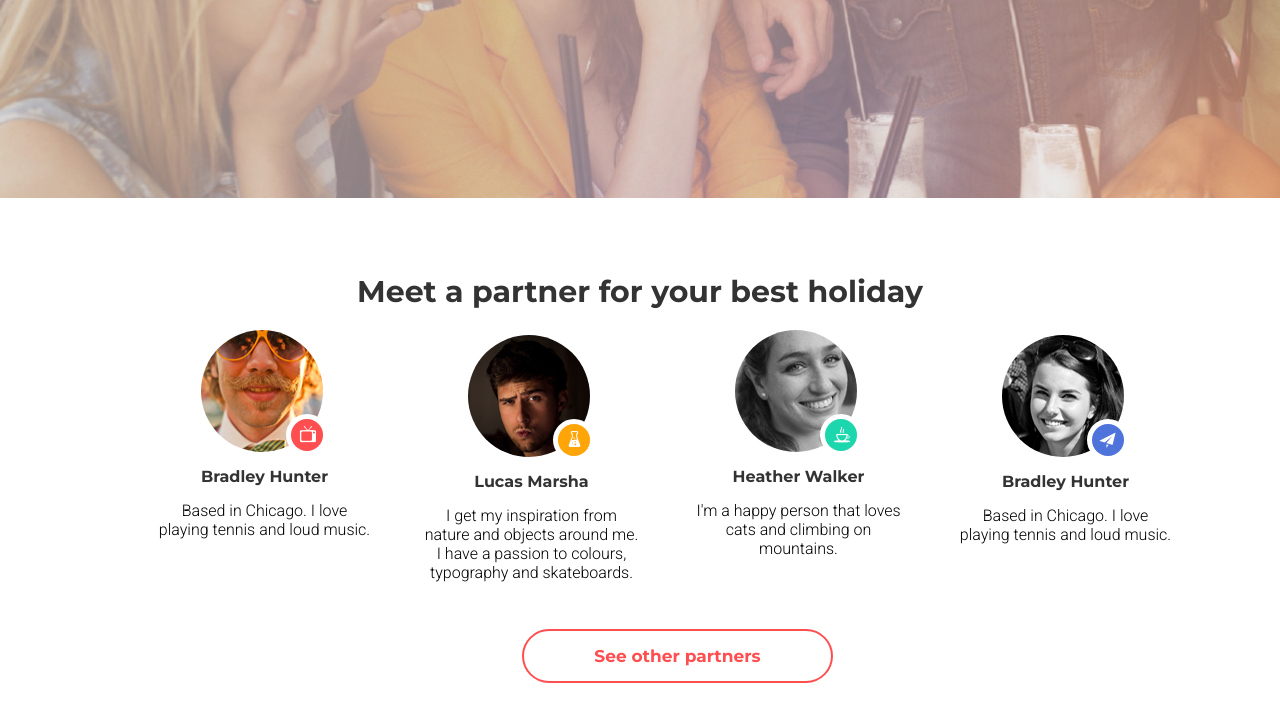
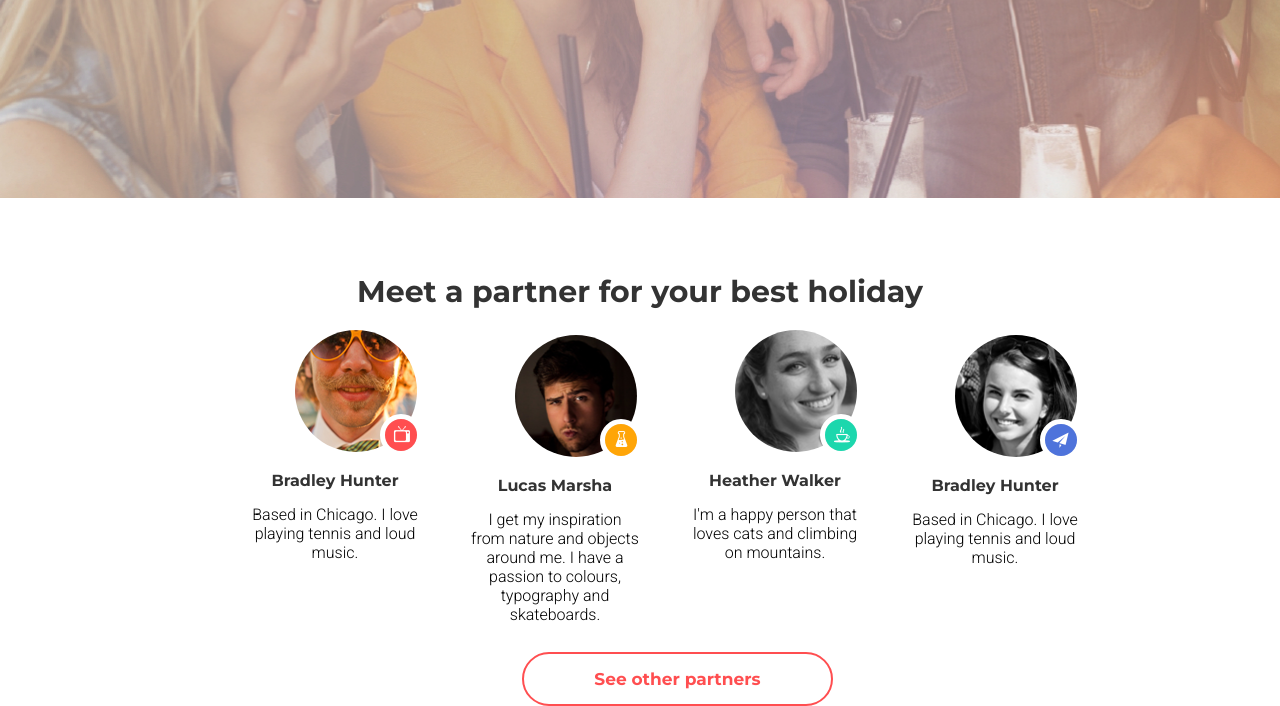
Before and after one commit to BaGreal2/goit-fe-course, a plain HTML site: page homework_08/index.html in a window 1280 px wide. Shown: the part 502-1208 px from the top of the page. Before the commit the page ends 1185 px from the top, so only its background shows below. Drawn offline with Linux system fonts and the light colour scheme.

Commit message:
homework_08-done

```diff
--- a/homework_08/index.css
+++ b/homework_08/index.css
@@ -12,6 +12,8 @@ main {
 }
 .container1 {
         width: 320px;
+        margin: 0 auto;
+        display: block;
 }
 .log {
         display: inline-block;
@@ -34,10 +36,11 @@ main {
         margin-left: 15px;
 }
 .header_top {
-        display: flex;
+    display: flex;
     justify-content: space-between;
     flex-direction: column;
     height: 200px;
+    align-items: center
 }
 .register {
     order: -1;
@@ -58,6 +61,7 @@ main {
         align-items: center;
 }
 .title {
+        margin: 0;
         margin: 30px auto;
         font-family: 'Montserrat', sans-serif;
         font-weight: bold;
@@ -66,6 +70,7 @@ main {
         width: 276px;
 }
 .sub-title {
+        margin: 0;
         margin: 25px auto;
         font-family: 'Roboto', sans-serif;
         font-weight: 300;
@@ -90,6 +95,7 @@ a {
         border: none;
 }
 .button_a {
+        display: block;
         margin-top: 30px;
         padding: 12px;
         background-color: #ff4e50;
@@ -113,28 +119,24 @@ a {
         list-style: none;
 }
 .character {
-        background: url(./img/1.png);
         width: 122px;
         height: 122px;
         border-radius: 100px;
         margin-left: 45px;
 }
 .character2 {
-        background: url(./img/2.png);
         width: 122px;
         height: 122px;
         border-radius: 100px;
         margin-left: 45px;
 }
 .character3 {
-        background: url(./img/3.png);
         width: 122px;
         height: 122px;
         border-radius: 100px;
         margin-left: 45px;
 }
 .character4 {
-        background: url(./img/4.png);
         width: 122px;
         height: 122px;
         border-radius: 100px;
@@ -206,6 +208,7 @@ li {
         display: flex;
         justify-content: center;
         margin-top: 20px;
+        width: 220px;
 }
 .name {
         font-family: 'Montserrat', sans-serif;
@@ -218,7 +221,6 @@ li {
 .description {
         font-family: 'Roboto', sans-serif;
         font-weight: 300;
-        width: 217px;
         text-align: center;
 }
 .alast_button {
@@ -253,6 +255,7 @@ li {
         justify-content: space-between;
         padding-top: 10px;
         flex-direction: row;
+        align-items: start;
     }
     .container1 {
         width: 100vw;
@@ -274,7 +277,7 @@ li {
     }
     .partners_list {
         margin: 0 auto;
-        width: 587px;
+        width: 537px;
     }
     .german {
         margin-top: 0;
@@ -294,9 +297,6 @@ li {
         margin: 0 auto;
     }
     .on-img {
-        display: flex;
-        flex-direction: column;
-        justify-content: center;
     }
     .title2 {
         font-size: 30px;
@@ -321,15 +321,13 @@ li {
     }
 }
 @media (min-width: 960px) {
-    main {
-        left: 0;
-    }
     .main-img2 {
         display: block;
         position: static;
     }
-    .container {
-        width: 1440px;
+    .container1 {
+        width: 940px;
+        margin: 0 auto;
     }
     .main-img {
         display: none;
@@ -362,6 +360,7 @@ li {
         display: flex;
         flex-direction: row;
         justify-content: center;
+        width: 940px;
     }
     .alast_button {
         margin-left: 75px;
@@ -377,14 +376,11 @@ li {
     }
 }
 @media (min-width: 1440px) {
-    main {
-        left: 0;
-    }
     .main-img2 {
         display: block;
         position: static;
     }
-    .container {
+    .container1 {
         width: 1440px;
     }
     .main-img {
--- a/homework_08/index.html
+++ b/homework_08/index.html
@@ -8,9 +8,9 @@
     <link rel="stylesheet" href="./index.css">
 </head>
 <body>
-    <header class="container1">
+    <header class="container">
         <div class="main-img2">
-            <div class="header_top">
+            <div class="header_top container1">
                 <h1 class="german"><a href="#" class="german">URLAUBSGLÜCK</a></h1>
                 <nav class="register">
                     <ul class="reg_ul">
@@ -27,13 +27,13 @@
         </div>
         </header>
         <main>
-        <section class="partners">
+        <section class="partners container1">
             <h3 class="title2">Meet a partner for your best holiday</h3>
             <div class="partners_position">
             <ul class="partners_list">
                 <li class="partner">
                     <div class="partner_cont">
-                        <div class="character"></div>
+                        <img src="img/1.png" class="character">
                         <button class="border">
                         <div class="soc_1">
                         <img src="img/1_p.png" class="soc_1-img">
@@ -45,7 +45,7 @@
                 </li>
                 <li class="partner partner_cont1">
                     <div class="partner_cont">
-                        <div class="character2"></div>
+                        <img src="img/2.png" class="character2">
                         <button class="border">
                         <div class="soc_2">
                         <img src="img/2_p.png" class="soc_2-img">
@@ -59,7 +59,7 @@
             <ul class="partners_list">-->
                 <li class="partner">
                     <div class="partner_cont">
-                        <div class="character3"></div>
+                        <img src="img/3.png" class="character3">
                         <button class="border">
                         <div class="soc_3">
                         <img src="img/3_p.png" class="soc_3-img">
@@ -71,7 +71,7 @@
                 </li>
                 <li class="partner last1">
                     <div class="partner_cont last">
-                        <div class="character4"></div>
+                        <img src="img/4.png" class="character4">
                         <button class="border">
                         <div class="soc_4">
                         <img src="img/4_p.png" class="soc_4-img">
```
